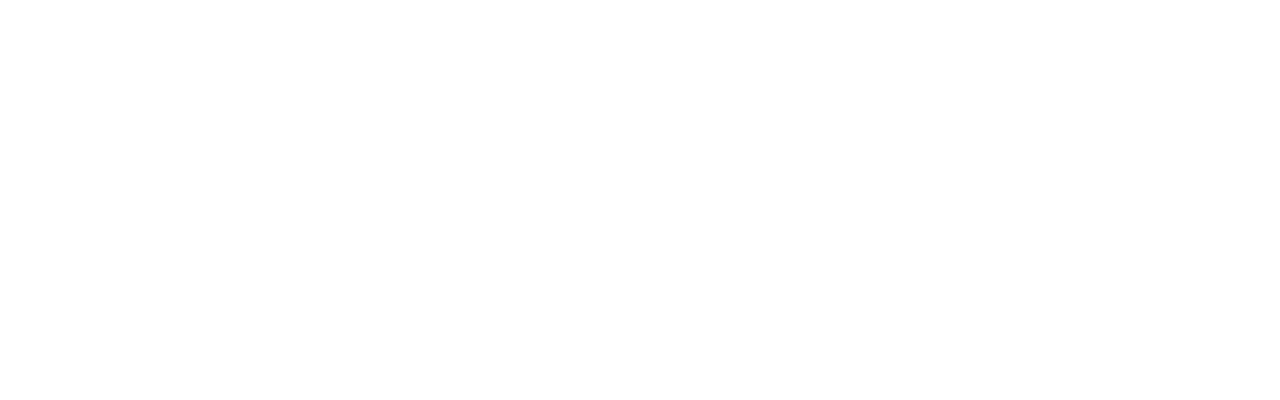
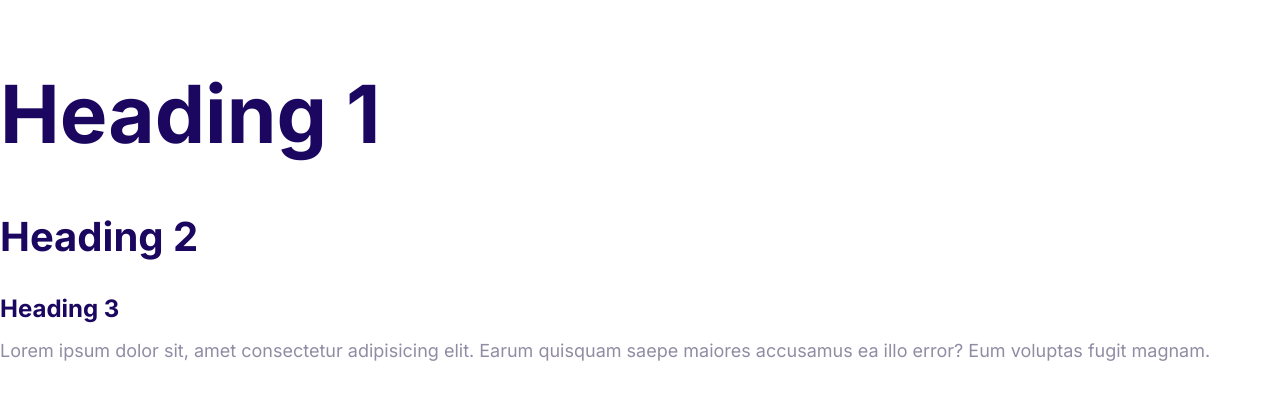
Before and after one commit to nisitha-ucsc/zeda, a plain HTML site: page index.html in a window 1280 px wide. Drawn offline with Linux system fonts and the light colour scheme.

Commit message:
Define the style for the fonts

```diff
--- a/css/style.css
+++ b/css/style.css
@@ -5,3 +5,55 @@
   --color-headings: #1b0760;
   --color-body: #918ca4;
 }
+
+html {
+  font-size: 62.5%;
+}
+
+body {
+  font-family: Inter, Arial, Helvetica, sans-serif;
+  color: var(--color-body);
+  line-height: 1.5;
+  font-size: 2.4rem;
+}
+
+h1,
+h2,
+h3 {
+  color: var(--color-headings);
+  margin-bottom: 1rem;
+}
+
+h1 {
+  font-size: 7rem;
+}
+
+h2 {
+  font-size: 4rem;
+}
+
+h3 {
+  font-size: 3rem;
+}
+
+p {
+  margin-top: 0;
+}
+
+@media screen and (min-width: 1024px) {
+  body {
+    font-size: 1.8rem;
+  }
+
+  h1 {
+    font-size: 8rem;
+  }
+
+  h2 {
+    font-size: 4rem;
+  }
+
+  h3 {
+    font-size: 2.4rem;
+  }
+}
--- a/index.html
+++ b/index.html
@@ -4,12 +4,18 @@
     <meta charset="UTF-8">
     <meta http-equiv="X-UA-Compatible" content="IE=edge">
     <meta name="viewport" content="width=device-width, initial-scale=1.0">
+    <link rel="preconnect" href="https://fonts.googleapis.com">
+    <link rel="preconnect" href="https://fonts.gstatic.com" crossorigin>
+    <link href="https://fonts.googleapis.com/css2?family=Inter:wght@400;700&display=swap" rel="stylesheet">
     <link rel="stylesheet" href="css/normalize.css">
     <link rel="stylesheet" href="css/style.css">
 
     <title>Document</title>
 </head>
 <body>
-
+    <h1>Heading 1</h1>
+    <h2>Heading 2</h2>
+    <h3>Heading 3</h3>
+    <p>Lorem ipsum dolor sit, amet consectetur adipisicing elit. Earum quisquam saepe maiores accusamus ea illo error? Eum voluptas fugit magnam.</p>
 </body>
 </html>
```
